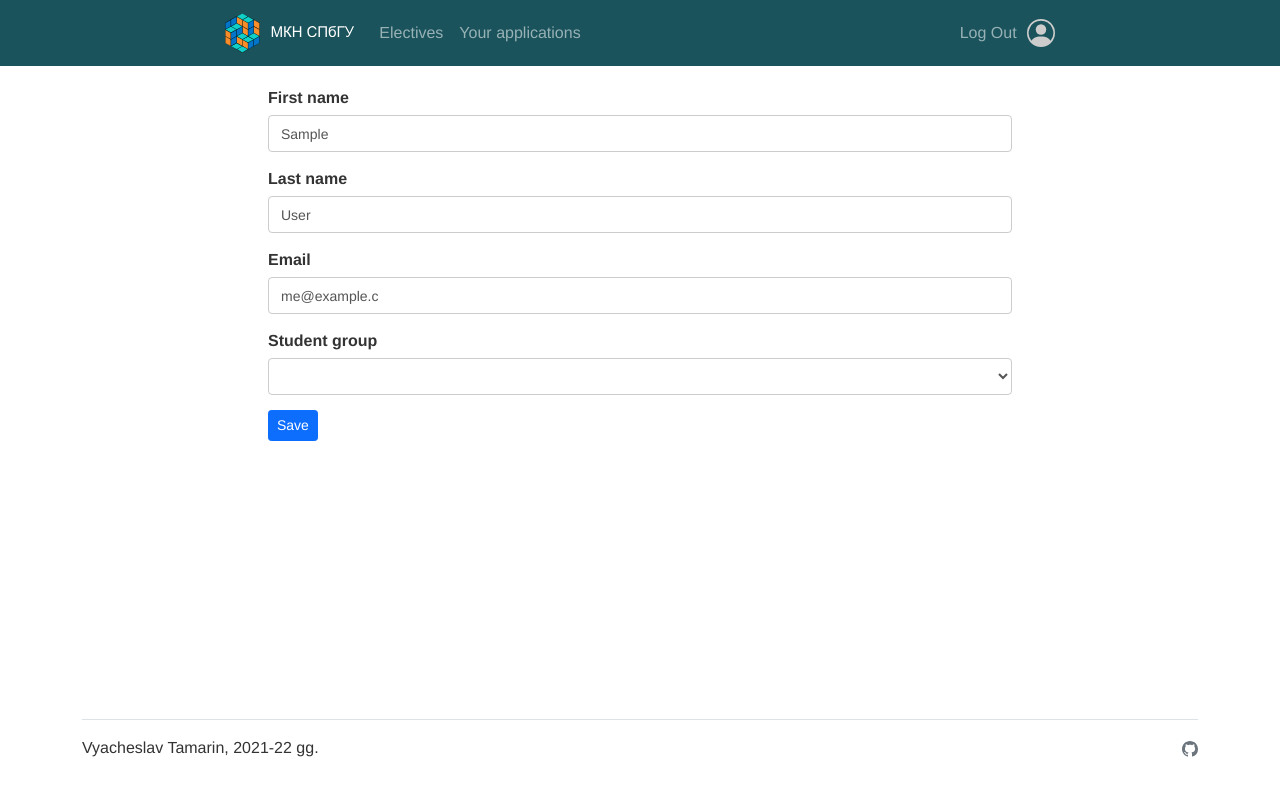
After one commit to tamarinvs19/choosing_electives, a Django app: page /electives/users/1/edit/ in a window 1280 px wide. The commit adds this page. Run offline with Django 3.2, Linux system fonts and the light colour scheme; the visitor is signed in with stand-in values (Sample User, id 1); data that the repository does not hold is empty; parts of the project's set-up code (start-up, migrations or seed data) failed here and were passed over; some libraries are stand-ins or nearby versions.

Commit message:
Update personal_page, add form for change settings, add messages

```diff
--- a/electives/views.py
+++ b/electives/views.py
@@ -163,7 +163,8 @@ def attach_application(request, **kwargs):
     target = request.POST.get('target', None)
     new_index = request.POST.get('new_index', None)
     if student_on_elective_id is not None and target is not None and new_index is not None:
-        sone = controller.attach_application(int(student_on_elective_id), target, new_index)
+        student_on_elective = StudentOnElective.objects.get(pk=int(student_on_elective_id))
+        sone = controller.attach_application(student_on_elective, target, int(new_index))
         if sone is None:
             response = {
                 'OK': False,
--- a/groups/models.py
+++ b/groups/models.py
@@ -60,6 +60,9 @@ class StudentGroup(models.Model):
     def __str__(self):
         return '{0}: {1}'.format(str(self.curriculum), str(self.course_value))
 
+    def __le__(self, other) -> bool:
+        return str(self) < str(other)
+
     def save(self, *args, **kwargs) -> None:
         """Save the current instance only if there are not the same."""
         existing_groups = StudentGroup.objects.filter(
--- /dev/null
+++ b/static/styles/profile_edit.css
@@ -0,0 +1,26 @@
+.form-element {
+    margin-top: 10px;
+    margin-bottom: 15px;
+}
+
+.form-control, #id_student_group {
+    box-shadow: none;
+    padding: 8px 12px;
+    width: 100%;
+    height: 37px;
+    font-size: 14px;
+    line-height: 1.42857143;
+    color: #555;
+    background-color: #fff;
+    background-image: none;
+    border: 1px solid #ccc;
+    border-radius: 4px;
+    transition: border-color ease-in-out 0.15s, box-shadow ease-in-out 0.15s;
+}
+
+.control-label {
+    display: inline-block;
+    max-width: 100%;
+    margin-bottom: 5px;
+    font-weight: 700;
+}
--- a/templates/base.html
+++ b/templates/base.html
@@ -10,6 +10,7 @@
 
   {% block extra_head %} {% endblock %}
 
+  <script src="https://cdn.jsdelivr.net/npm/js-cookie@3.0.1/dist/js.cookie.min.js"></script>
   <link href="https://cdn.jsdelivr.net/npm/bootstrap-icons@1.5.0/font/bootstrap-icons.css">
   <link href="https://cdn.jsdelivr.net/npm/bootstrap@5.1.1/dist/css/bootstrap.min.css" rel="stylesheet" integrity="sha384-F3w7mX95PdgyTmZZMECAngseQB83DfGTowi0iMjiWaeVhAn4FJkqJByhZMI3AhiU" crossorigin="anonymous">
   <script src="https://ajax.googleapis.com/ajax/libs/jquery/3.6.0/jquery.min.js"></script>
@@ -42,6 +43,8 @@
   <div class="toast-container position-fixed p-3 bottom-0 end-0">
   </div>
   <script>
+      const csrftoken = Cookies.get('csrftoken');
+
       function addToast(toastHead, toastText) {
           const toastContainer = $('.toast-container')[0];
           toastContainer.innerHTML += `
--- /dev/null
+++ b/templates/electives/profile_edit.html
@@ -0,0 +1,62 @@
+{% extends "base.html" %}
+{% load static %}
+{% block extra_styles %}
+  <link rel="stylesheet" type="text/css" href="{% static 'styles/profile_edit.css' %}">
+{% endblock %}
+
+{% block head_title %}
+  Edit profile
+{% endblock %}
+
+{% block body %}
+  <div class="container env-page">
+    <div class="col-lg-8 col-md-10 col-sm-12 col-12 offset-lg-2 offset-md-1">
+      <form action method="post">
+        {% csrf_token %}
+        <div class="edit-form">
+          <div class="form-element">
+            <label for="{{ form.first_name.id_for_label }}" class="control-label">
+                First name
+            </label>
+            <div class="controls">
+              <input value="{{ form.first_name.value }}"
+                     type="text" name="{{ form.first_name.html_name }}"
+                     class="textInput form-control" id="{{ form.first_name.id_for_label }}">
+            </div>
+          </div>
+          <div class="form-element">
+            <label for="{{ form.last_name.id_for_label }}" class="control-label">
+              Last name
+            </label>
+            <div class="controls">
+              <input value="{{ form.last_name.value }}"
+                      type="text" name="{{ form.last_name.html_name }}"
+                     class="form-control" id="{{ form.last_name.id_for_label }}">
+            </div>
+          </div>
+          <div class="form-element">
+            <label for="{{ form.email.id_for_label }}" class="control-label">
+              Email
+            </label>
+            <div class="controls">
+              <input value="{{ form.email.value }}"
+                     type="text" name="{{ form.email.html_name }}"
+                     class="form-control" id="{{ form.email.id_for_label }}">
+            </div>
+          </div>
+          <div class="form-element">
+            <label for="{{ form.student_group.id_for_label }}" class="control-label">
+              Student group
+            </label>
+            <div class="controls">
+              {{ form.student_group }}
+            </div>
+          </div>
+        </div>
+        <div class="save">
+          <input type="submit" name="save" value="Save" class="btn btn-sm btn-primary" id="saveProfile">
+        </div>
+      </form>
+    </div>
+  </div>
+{% endblock %}
--- a/templates/navbar.html
+++ b/templates/navbar.html
@@ -1,6 +1,6 @@
 <nav class="navbar navbar-expand-lg navbar-dark">
   <div class="container-fluid">
-    <a class="navbar-brand" href="/">
+    <a class="navbar-brand" href="{% url 'electives:elective_list' %}">
         <img src="/static/logo-mkn.svg" alt="МКН СПбГУ">
     </a>
     <button class="navbar-toggler" type="button" data-bs-toggle="collapse" data-bs-target="#navbarSupportedContent" aria-controls="navbarSupportedContent" aria-expanded="false" aria-label="Toggle navigation">
--- /dev/null
+++ b/users/forms.py
@@ -0,0 +1,24 @@
+from django import forms
+
+from groups.models import StudentGroup
+
+
+class ProfileForm(forms.Form):
+    first_name = forms.CharField(
+        label='First name',
+        max_length=100,
+        initial='',
+    )
+    last_name = forms.CharField(
+        label='Last name',
+        max_length=100,
+        initial='',
+    )
+    email = forms.EmailField(
+        label='Email',
+        initial='',
+    )
+    student_group = forms.ChoiceField(
+        choices=[(group.id, group) for group in StudentGroup.objects.all()],
+        initial=('-1', '-' * 20),
+    )
--- a/users/urls.py
+++ b/users/urls.py
@@ -5,5 +5,6 @@ from . import views
 app_name = 'account'
 urlpatterns = [
     path('<int:user_id>/', views.open_personal_page, name='personal_page'),
+    path('<int:user_id>/edit/', views.profile_edit, name='profile_edit'),
     path('change_group/', views.change_group, name='change_group'),
 ]
--- a/users/views.py
+++ b/users/views.py
@@ -1,12 +1,13 @@
 from typing import cast
 
 from django.contrib.auth.decorators import login_required
-from django.shortcuts import render
+from django.shortcuts import render, redirect
 from django.http import JsonResponse, HttpResponseBadRequest
 
 from loguru import logger
 
 from groups.models import StudentGroup, Student
+from users.forms import ProfileForm
 from users.models import Person
 
 
@@ -14,7 +15,7 @@ from users.models import Person
 def open_personal_page(request, **kwargs):
     student = cast(Person, request.user)
     context = {
-        'groups': sorted(StudentGroup.objects.all(), key=lambda group: str(group)),
+        'user': student,
     }
     if Student.objects.filter(person=student).exists():
         context['current_group'] = student.student_data.student_group
@@ -40,3 +41,41 @@ def change_group(request, **kwargs):
             )
         return JsonResponse({'OK': True})
     return HttpResponseBadRequest
+
+
+@login_required
+def profile_edit(request, **kwargs):
+    person = cast(Person, request.user)
+    if request.method == 'POST':
+        form = ProfileForm(request.POST)
+        if form.is_valid():
+            person.first_name = form.cleaned_data['first_name']
+            person.last_name = form.cleaned_data['last_name']
+            person.email = form.cleaned_data['email'],
+            person.save()
+
+            student, _ = Student.objects.get_or_create(
+                person=person,
+            )
+            student.student_group_id = int(form.cleaned_data['student_group'])
+            student.save()
+
+            logger.debug(student)
+            return redirect('/electives/users/{0}/'.format(student.id))
+
+    else:
+        initial = {
+            'first_name': person.first_name,
+            'last_name': person.last_name,
+        }
+        emails = person.email[1:-1].split(',')
+        if len(emails) > 0:
+            initial['email'] = emails[0][1:-1]
+
+        if Student.objects.filter(person=person).exists():
+            student_group = person.student_data.student_group
+            initial['student_group'] = (student_group.id, student_group)
+
+        form = ProfileForm(initial=initial)
+
+    return render(request, 'electives/profile_edit.html', {'form': form})
```
Also changed, not shown: parsing/courses_table_parsing.py (+6 -6 lines), static/styles/profile.css (added, +26 -0 lines), templates/electives/elective_list.html (+0 -17 lines), templates/electives/elective_page.html (+0 -17 lines), templates/electives/personal_page.html (+27 -44 lines), templates/electives/sort_electives.html (+2 -20 lines), .github/workflows/gitguardian.yml (deleted), .pre-commit-config.yaml (deleted). Lines whose indentation alone changed are shown as unchanged.
